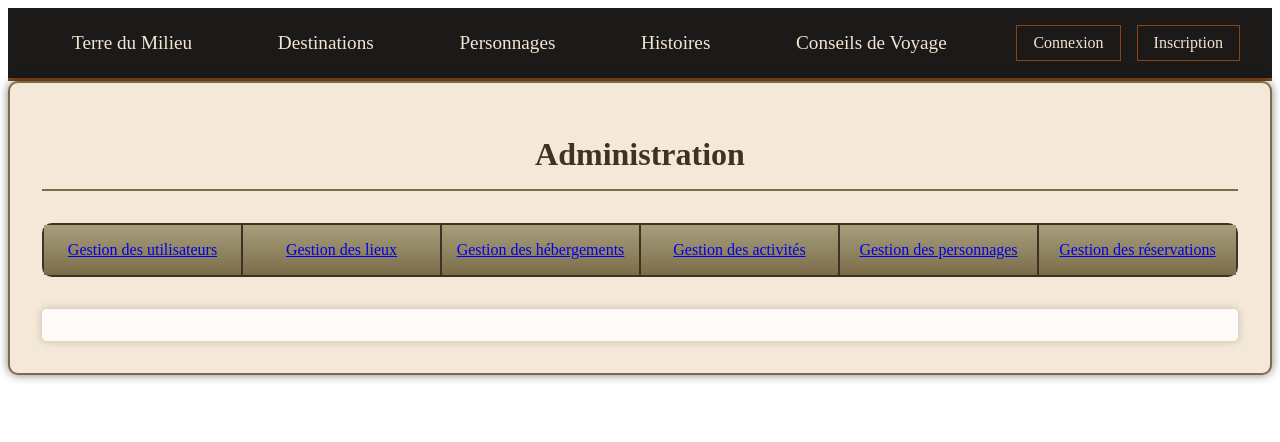
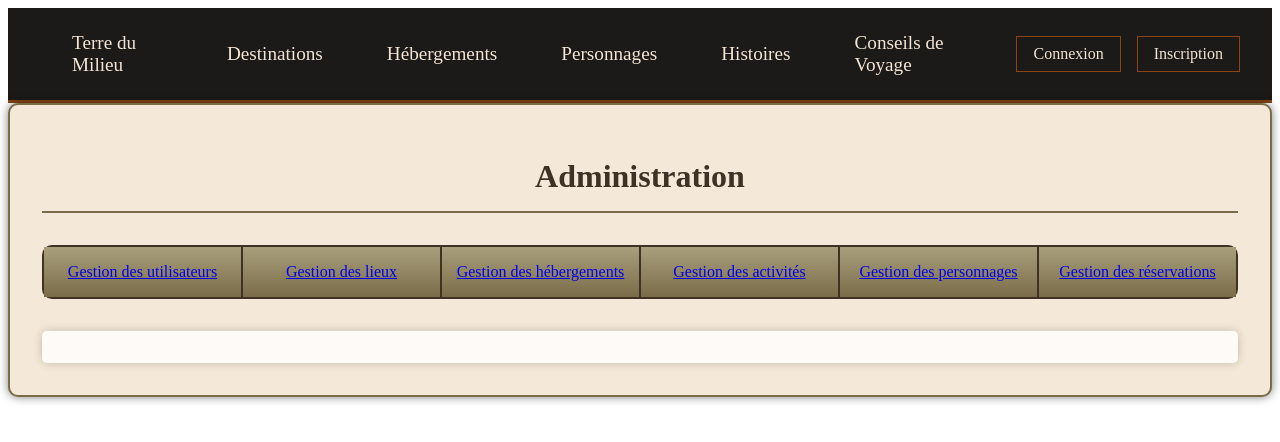
Before and after one commit to Narmine38/AventureEnArda-Vue3, a Vue app: page /administration in a window 1280 px wide. Shown: the top 442 px of the page. Built offline with nearby package versions, Linux system fonts and the light colour scheme.

Commit message:
- Ajout des Views

```diff
--- a/src/components/Navbar.vue
+++ b/src/components/Navbar.vue
@@ -2,6 +2,7 @@
   <nav class="lotr-navbar">
     <RouterLink to="/middle-earth" class="nav-link">Terre du Milieu</RouterLink>
     <RouterLink to="/destinations" class="nav-link">Destinations</RouterLink>
+    <RouterLink to="/heberements" class="nav-link">Hébergements</RouterLink>
     <RouterLink to="/personnages" class="nav-link">Personnages</RouterLink>
     <RouterLink to="/histoires" class="nav-link">Histoires</RouterLink>
     <RouterLink to="/conseils" class="nav-link">Conseils de Voyage</RouterLink>
--- a/src/views/admin/Administration.vue
+++ b/src/views/admin/Administration.vue
@@ -12,7 +12,7 @@
           <RouterLink to="/administration/placesmanagement">Gestion des lieux</RouterLink>
         </li>
         <li>
-          <RouterLink to="/administration/accommodations">Gestion des hébergements</RouterLink>
+          <RouterLink to="/administration/accommodationsmanagement">Gestion des hébergements</RouterLink>
         </li>
         <li>
           <RouterLink to="/administration/activities">Gestion des activités</RouterLink>
```
